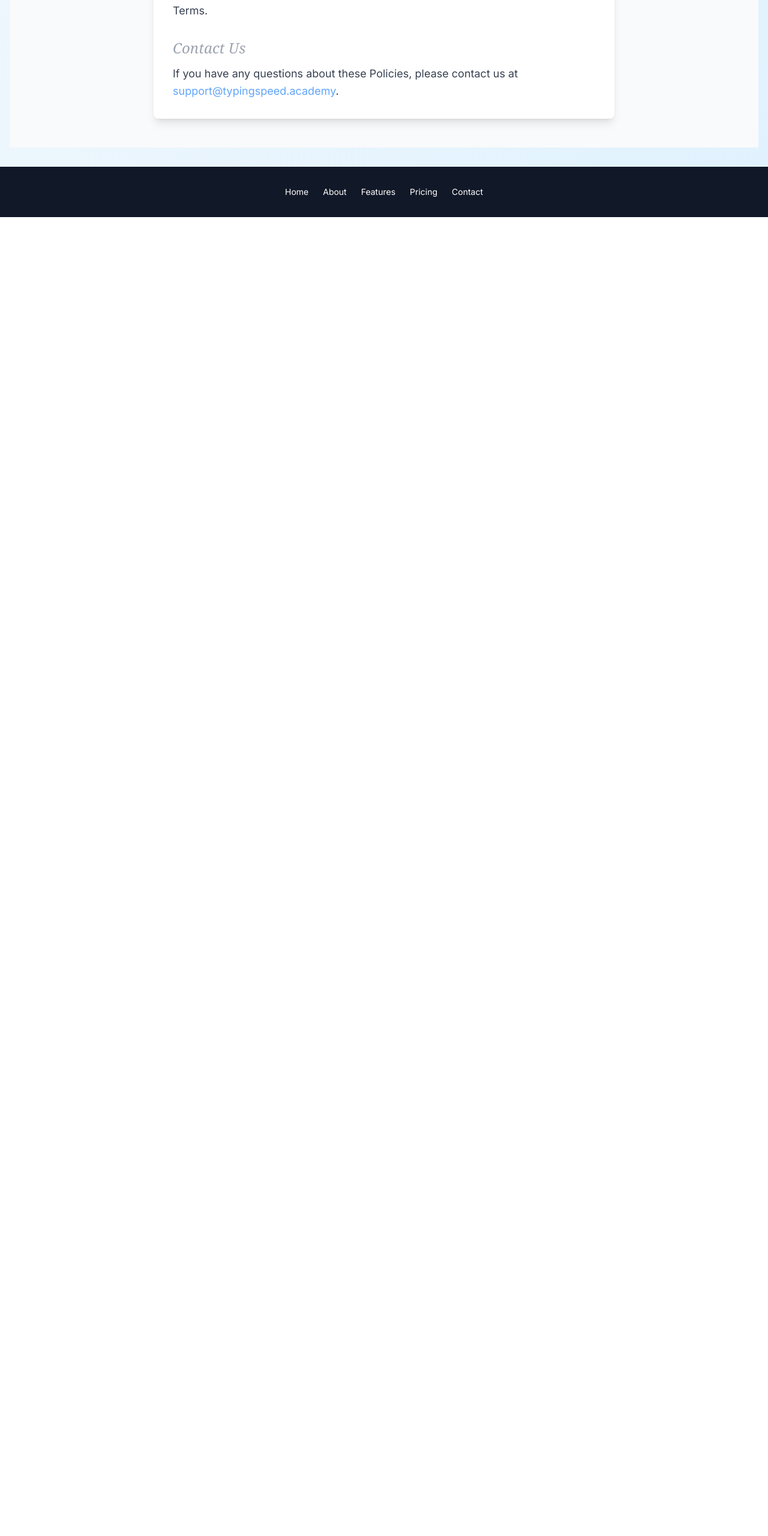
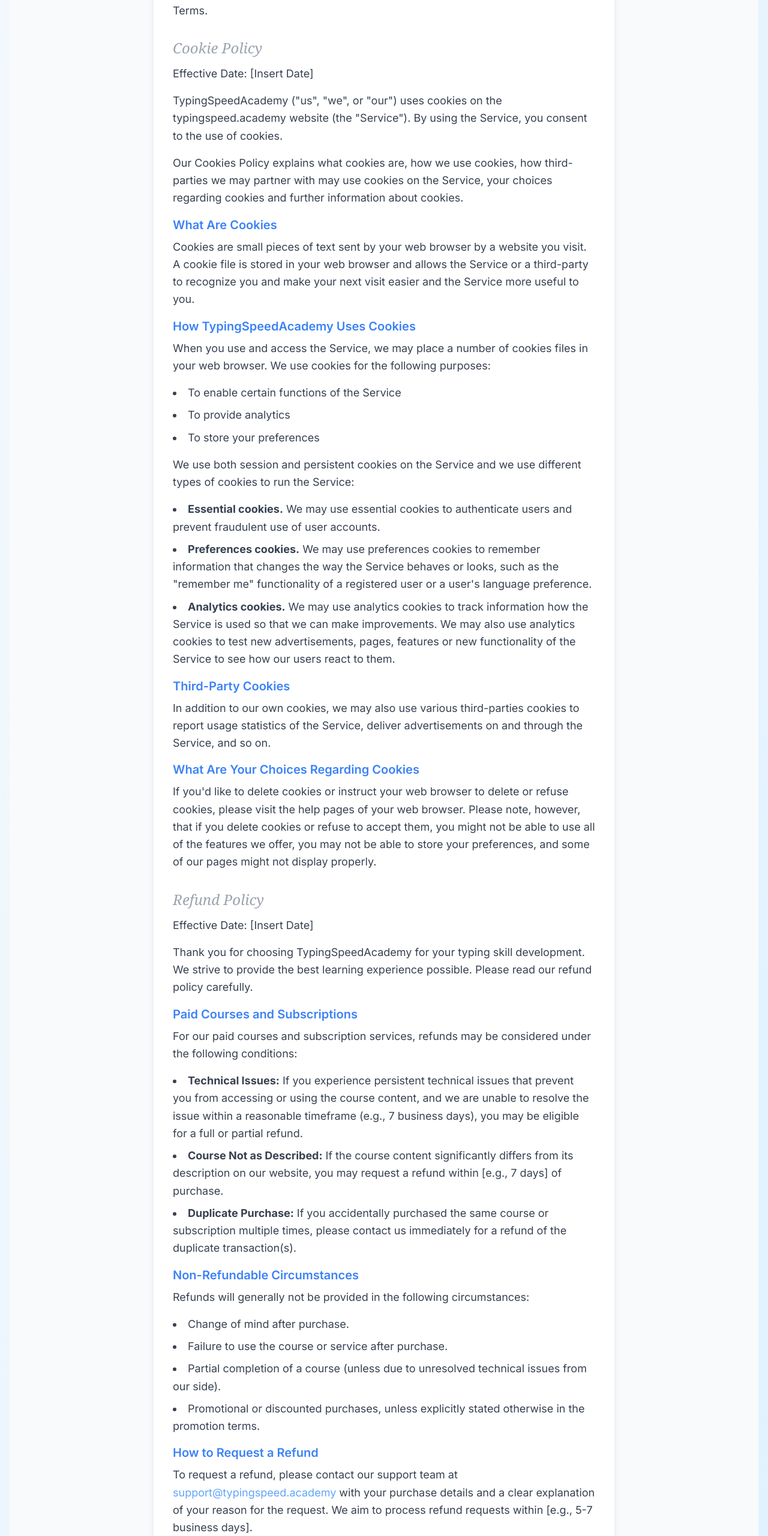
Before and after one commit to typingspeedacademy/typingspeedacadem, a Next.js app: page /policies in a window 1280 px wide. Shown: the part 2171-4732 px from the top of the page at 60% size. Before the commit the page ends 2533 px from the top, so only its background shows below. Built offline with nearby package versions, Linux system fonts and the light colour scheme.

Commit message:
Add files via upload

```diff
--- a/src/app/policies/page.tsx
+++ b/src/app/policies/page.tsx
@@ -53,8 +53,86 @@
         </section>
 
         <section>
-          <h2 className="header-sub mb-3">Contact Us</h2>
-          <p className="text-lg text-gray-700 leading-relaxed">
+          <h2 className="header-sub mb-3">Cookie Policy</h2>
+          <p className="text-lg text-gray-700 leading-relaxed mb-4">
+            Effective Date: [Insert Date]
+          </p>
+          <p className="text-lg text-gray-700 leading-relaxed mb-4">
+            TypingSpeedAcademy ("us", "we", or "our") uses cookies on the typingspeed.academy website (the "Service"). By using the Service, you consent to the use of cookies.
+          </p>
+          <p className="text-lg text-gray-700 leading-relaxed mb-4">
+            Our Cookies Policy explains what cookies are, how we use cookies, how third-parties we may partner with may use cookies on the Service, your choices regarding cookies and further information about cookies.
+          </p>
+          <h3 className="text-xl font-semibold text-primary-blue mb-2">What Are Cookies</h3>
+          <p className="text-lg text-gray-700 leading-relaxed mb-4">
+            Cookies are small pieces of text sent by your web browser by a website you visit. A cookie file is stored in your web browser and allows the Service or a third-party to recognize you and make your next visit easier and the Service more useful to you.
+          </p>
+          <h3 className="text-xl font-semibold text-primary-blue mb-2">How TypingSpeedAcademy Uses Cookies</h3>
+          <p className="text-lg text-gray-700 leading-relaxed mb-4">
+            When you use and access the Service, we may place a number of cookies files in your web browser. We use cookies for the following purposes:
+          </p>
+          <ul className="list-disc list-inside space-y-2 text-lg text-gray-700 leading-relaxed mb-4">
+            <li>To enable certain functions of the Service</li>
+            <li>To provide analytics</li>
+            <li>To store your preferences</li>
+            {/* <li>To enable advertisements delivery, including behavioral advertising.</li> */}
+          </ul>
+          <p className="text-lg text-gray-700 leading-relaxed mb-4">
+            We use both session and persistent cookies on the Service and we use different types of cookies to run the Service:
+          </p>
+          <ul className="list-disc list-inside space-y-2 text-lg text-gray-700 leading-relaxed mb-4">
+            <li><strong>Essential cookies.</strong> We may use essential cookies to authenticate users and prevent fraudulent use of user accounts.</li>
+            <li><strong>Preferences cookies.</strong> We may use preferences cookies to remember information that changes the way the Service behaves or looks, such as the "remember me" functionality of a registered user or a user's language preference.</li>
+            <li><strong>Analytics cookies.</strong> We may use analytics cookies to track information how the Service is used so that we can make improvements. We may also use analytics cookies to test new advertisements, pages, features or new functionality of the Service to see how our users react to them.</li>
+          </ul>
+          <h3 className="text-xl font-semibold text-primary-blue mb-2">Third-Party Cookies</h3>
+          <p className="text-lg text-gray-700 leading-relaxed mb-4">
+            In addition to our own cookies, we may also use various third-parties cookies to report usage statistics of the Service, deliver advertisements on and through the Service, and so on.
+          </p>
+          <h3 className="text-xl font-semibold text-primary-blue mb-2">What Are Your Choices Regarding Cookies</h3>
+          <p className="text-lg text-gray-700 leading-relaxed mb-4">
+            If you'd like to delete cookies or instruct your web browser to delete or refuse cookies, please visit the help pages of your web browser. Please note, however, that if you delete cookies or refuse to accept them, you might not be able to use all of the features we offer, you may not be able to store your preferences, and some of our pages might not display properly.
+          </p>
+        </section>
+
+        <section>
+          <h2 className="header-sub mb-3">Refund Policy</h2>
+          <p className="text-lg text-gray-700 leading-relaxed mb-4">
+            Effective Date: [Insert Date]
+          </p>
+          <p className="text-lg text-gray-700 leading-relaxed mb-4">
+            Thank you for choosing TypingSpeedAcademy for your typing skill development. We strive to provide the best learning experience possible. Please read our refund policy carefully.
+          </p>
+          <h3 className="text-xl font-semibold text-primary-blue mb-2">Paid Courses and Subscriptions</h3>
+          <p className="text-lg text-gray-700 leading-relaxed mb-4">
+            For our paid courses and subscription services, refunds may be considered under the following conditions:
+          </p>
+          <ul className="list-disc list-inside space-y-2 text-lg text-gray-700 leading-relaxed mb-4">
+            <li><strong>Technical Issues:</strong> If you experience persistent technical issues that prevent you from accessing or using the course content, and we are unable to resolve the issue within a reasonable timeframe (e.g., 7 business days), you may be eligible for a full or partial refund.</li>
+            <li><strong>Course Not as Described:</strong> If the course content significantly differs from its description on our website, you may request a refund within [e.g., 7 days] of purchase.</li>
+            <li><strong>Duplicate Purchase:</strong> If you accidentally purchased the same course or subscription multiple times, please contact us immediately for a refund of the duplicate transaction(s).</li>
+          </ul>
+          <h3 className="text-xl font-semibold text-primary-blue mb-2">Non-Refundable Circumstances</h3>
+          <p className="text-lg text-gray-700 leading-relaxed mb-4">
+            Refunds will generally not be provided in the following circumstances:
+          </p>
+          <ul className="list-disc list-inside space-y-2 text-lg text-gray-700 leading-relaxed mb-4">
+            <li>Change of mind after purchase.</li>
+            <li>Failure to use the course or service after purchase.</li>
+            <li>Partial completion of a course (unless due to unresolved technical issues from our side).</li>
+            <li>Promotional or discounted purchases, unless explicitly stated otherwise in the promotion terms.</li>
+          </ul>
+          <h3 className="text-xl font-semibold text-primary-blue mb-2">How to Request a Refund</h3>
+          <p className="text-lg text-gray-700 leading-relaxed mb-4">
+            To request a refund, please contact our support team at <a href="mailto:support@typingspeed.academy" className="text-accent-blue hover:underline">support@typingspeed.academy</a> with your purchase details and a clear explanation of your reason for the request. We aim to process refund requests within [e.g., 5-7 business days].
+          </p>
+          <p className="text-lg text-gray-700 leading-relaxed mb-4">
+            TypingSpeedAcademy reserves the right to modify this refund policy at any time. Any changes will be effective immediately upon posting the updated policy on our website.
+          </p>
+        </section>
+
+        <section>
+          <p className="text-lg text-gray-700 leading-relaxed mb-4">
             If you have any questions about these Policies, please contact us at <a href="mailto:support@typingspeed.academy" className="text-accent-blue hover:underline">support@typingspeed.academy</a>.
           </p>
         </section>
```
